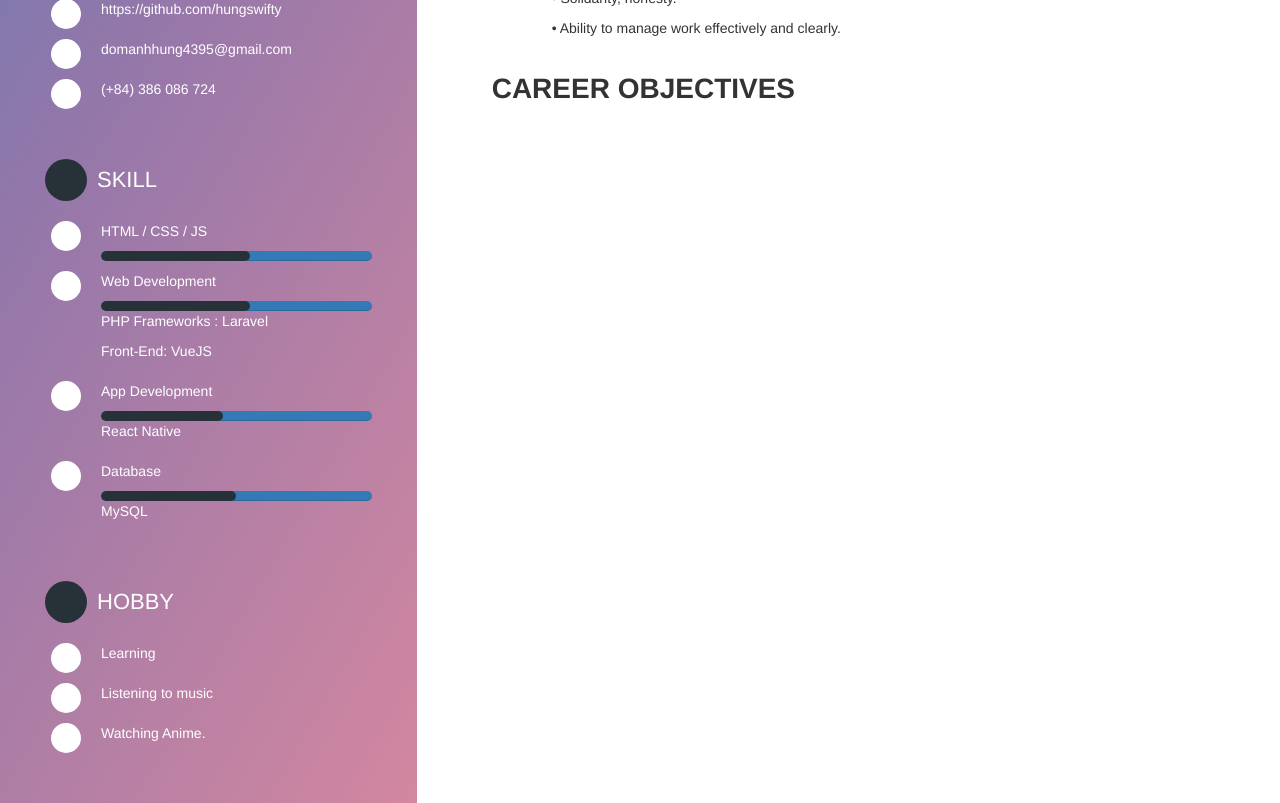
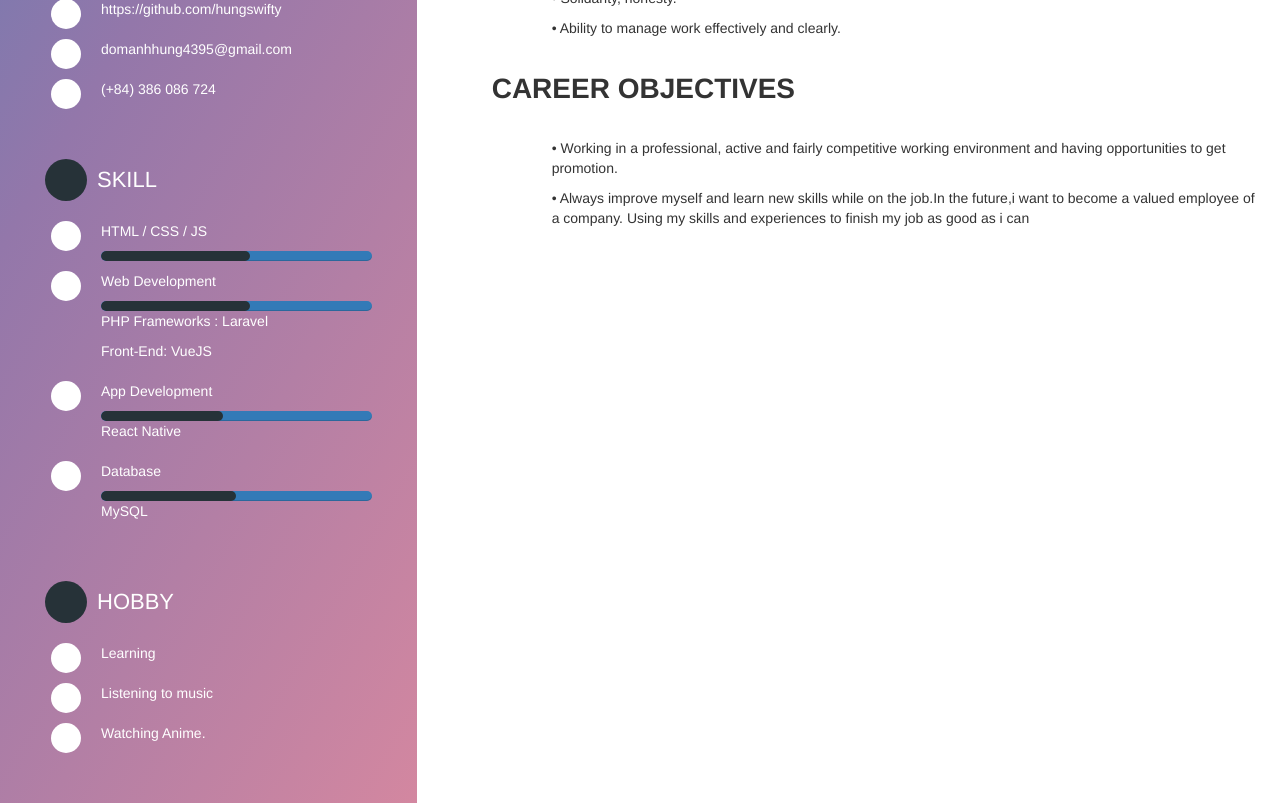
Before and after one commit to hungswifty/HungDoCV, a Vue app: page / in a window 1280 px wide. Shown: the part 1000-1803 px from the top of the page. Built offline with nearby package versions, Linux system fonts and the light colour scheme; some icons are missing.

Commit message:
Update App.vue

```diff
--- a/src/App.vue
+++ b/src/App.vue
@@ -256,9 +256,9 @@
               <div class="module">
                 <div class="module__content">
                   <ul  class="title">
-                    <!-- <li>• Technical skills:  Software Development Life Cycles, Distributed programming, Serviced oriented programming</li>
-                    <li>• Soft skills: foreign language, presentation skills, teamwork skills</li>
-                    <li>• Become Technical Leader or Project Manager with high performance and professional style.</li> -->
+                    <li>• Working in a professional, active and fairly competitive working environment and having opportunities to get promotion.</li>
+                    <li>• Always improve myself and learn new skills while on the job.In the future,i want to become a valued employee of a company. Using my skills and experiences to finish my job as good as i can</li>
+
 
                   </ul>
                 </div>
```
